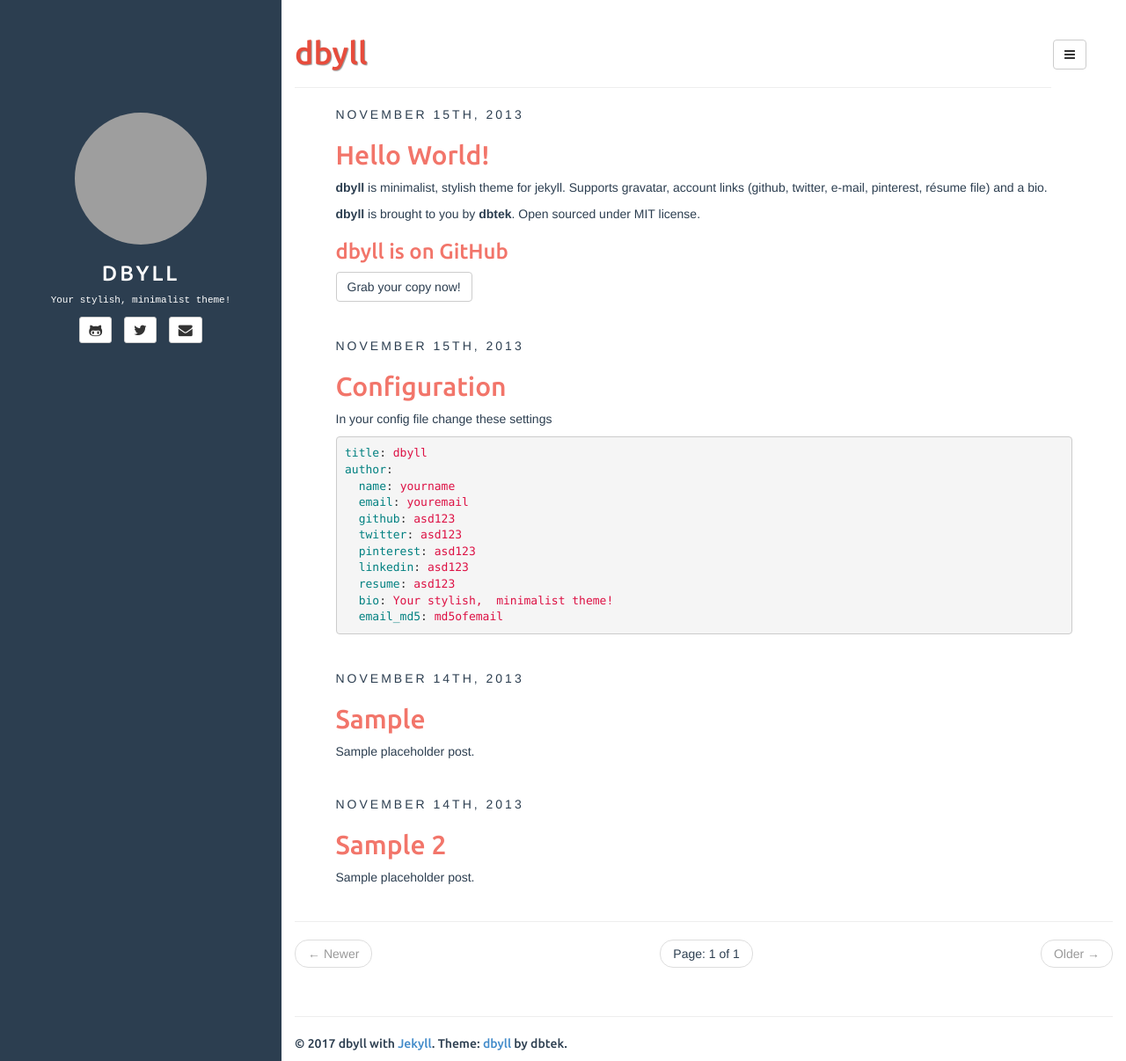
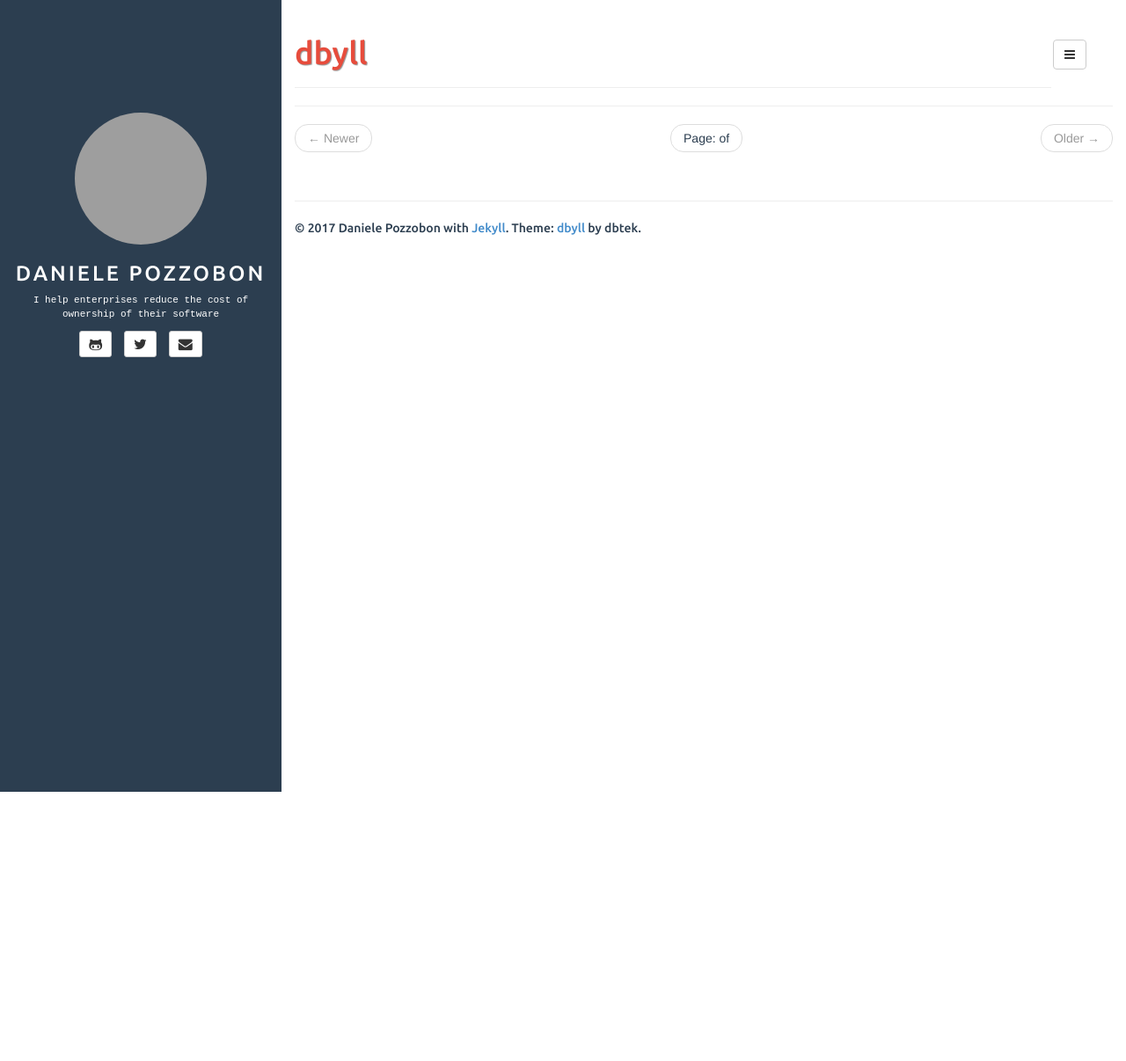
Before and after one commit to danielepo/danielepo.github.io, a Jekyll site: the page built from index.html, in a window 1280 px wide and 1206 px high. Shown: the whole window at 88% size. Built offline with Jekyll 4.4.1, drawn with Linux system fonts in a browser that asks for light colours; the list of posts is cut into pages by our own code; grey boxes are pictures that could not be loaded.

Commit message:
Change configuration

```diff
--- a/_config.yml
+++ b/_config.yml
@@ -1,13 +1,13 @@
 # visit https://github.com/mojombo/jekyll/wiki/Configuration for more settings
 
-paginate: 10 # pagination based on number of posts
+paginate: 0 # pagination based on number of posts
 paginate_path: "page:num"
 exclude: ["README.md"] # files to exclude
 highlighter: rouge
 markdown: kramdown
-disqus: dbyll
-google_analytics: dbyll
-title: dbyll
+#disqus: dbyll
+#google_analytics: dbyll
+title: Daniele Pozzobon
 
 defaults:
   -
@@ -18,13 +18,13 @@ defaults:
 
 description: Stylish Jekyll Theme
 author:
-  name: dbyll
+  name: Daniele Pozzobon
   email: dbyll@ismaildemirbilek.com
-  github: dbtek
-  twitter: dbtek
-  pinterest: asd123
-  linkedin: asd123
-  bio: Your stylish, minimalist theme!
+  github: danielepo
+  twitter: pozzobondaniele
+
+  linkedin: danielepozzobon
+  bio: I help enterprises reduce the cost of ownership of their software
   email_md5: 726351295ec82e145928582f595aa3aa
 
 rss_path: feed.xml
```
